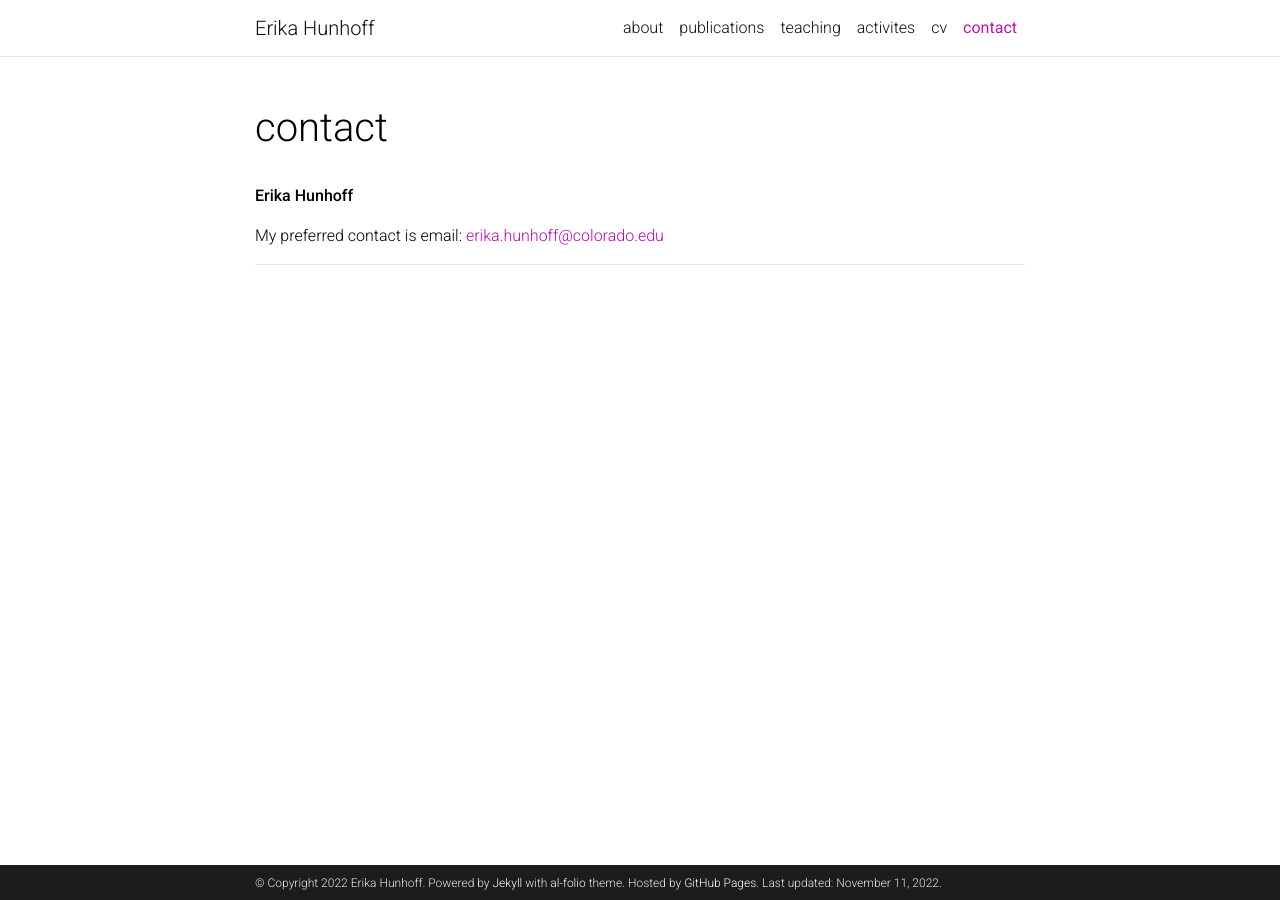
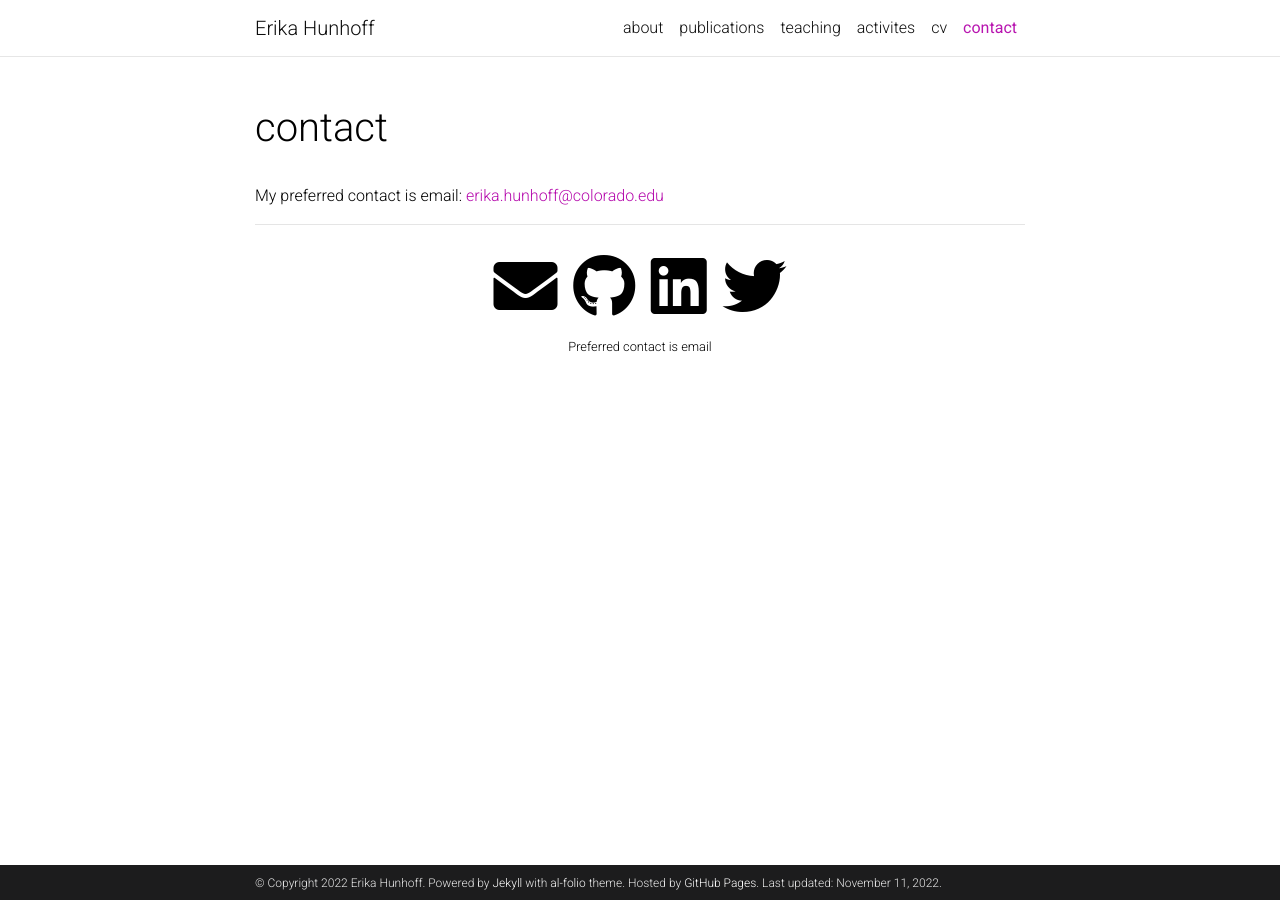
Before and after one commit to hunhoffe/hunhoffe.github.io, a Jekyll site: the page built from _pages/contact.md, in a window 1280 px wide. Built offline with Jekyll 4.4.1, drawn with Linux system fonts in a browser that asks for light colours; comment, search, counter and statistics services are not loaded; a style sheet for code colours, icons or effects is not loaded.

Commit message:
Update page content

```diff
--- /dev/null
+++ b/_layouts/socials_page.html
@@ -0,0 +1,28 @@
+---
+layout: default
+---
+<!-- page.html -->
+        <div class="post">
+
+          <header class="post-header">
+            <h1 class="post-title">{{ page.title }}</h1>
+            <p class="post-description">{{ page.description }}</p>
+          </header>
+          <article>
+            {{ content }}
+                  {%- if page.social %}
+                  <!-- Social -->
+                  <div class="social">
+                    <div class="contact-icons">
+                    {% include social.html %}
+                    </div>
+
+                    <div class="contact-note">
+                      {{ site.contact_note }}
+                    </div>
+
+                  </div>
+                  {%- endif %}
+          </article>
+
+        </div>
--- a/_pages/contact.md
+++ b/_pages/contact.md
@@ -7,9 +7,6 @@ nav_order: 5
 social: true
 ---
 
-
-**Erika Hunhoff** <br />
-
 My preferred contact is email:
 <a href='mailto:erika.hunhoff@colorado.edu'>erika.hunhoff@colorado.edu</a><br />
 
```
Also changed, not shown: other parts of _pages/contact.md (+1 -1 lines), _pages/about.md (+1 -1 lines).
